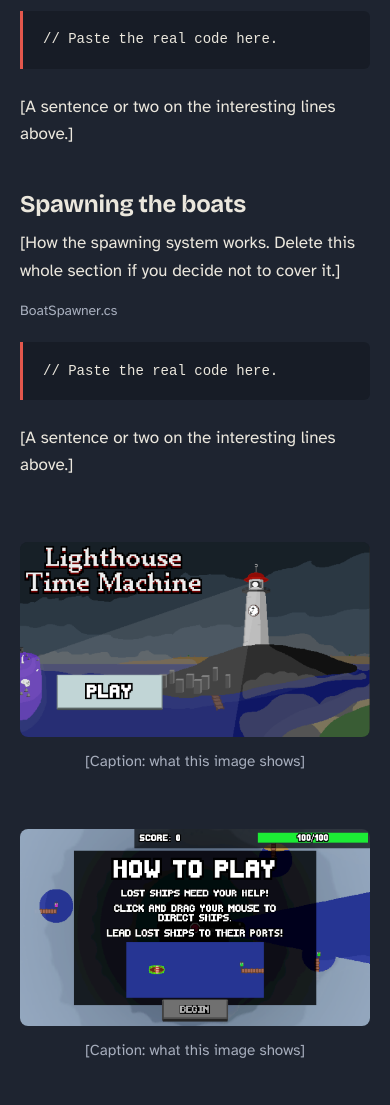
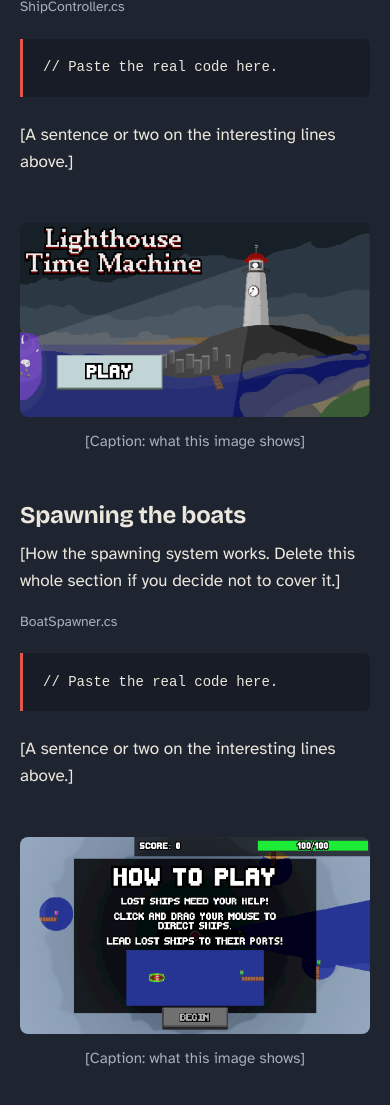
Before and after one commit to AlexWeiswasser/AlexWeiswasser.github.io, a plain HTML site: page lighthouse.html in a window 390 px wide. Shown: the part 865-1970 px from the top of the page. Drawn offline with nearby package versions, Linux system fonts and the light colour scheme.

Commit message:
Updating how images are shown.

```diff
--- a/lighthouse.html
+++ b/lighthouse.html
@@ -20,6 +20,7 @@
   - To add a paragraph, copy a whole <p> ... </p> block and paste it underneath.
   - Code goes between the two "script" lines in each CODE block. Paste it exactly
     as it is in Unity; you don't need to change any < or > characters.
+  - Each section has its own image, at the bottom of that section's block.
   - To delete a section, remove everything from its banner down to the next banner.
 -->
 
@@ -45,8 +46,6 @@
 </header>
 
 <main class="detail">
-<div class="writeup">
-
   <!-- ==============================================================
        PREFACE: your short intro to the project
        ============================================================== -->
@@ -57,6 +56,8 @@
   <!-- ==============================================================
        SECTION 1: The pivot
        ============================================================== -->
+  <section class="part">
+  <div class="part-text">
 
     <!-- Heading -->
     <h2>The pivot</h2>
@@ -66,9 +67,14 @@
       [The big section. What the first idea was, why it was not working four hours in, how the team decided to drop it, and why the second idea was better scoped. Use as many paragraphs as you need.]
     </p>
 
+  </div>
+  </section>
+
   <!-- ==============================================================
        SECTION 2: Mouse-drag controls
        ============================================================== -->
+  <section class="part">
+  <div class="part-text">
 
     <!-- Heading -->
     <h2>Mouse-drag controls</h2>
@@ -91,9 +97,25 @@
       [A sentence or two on the interesting lines above.]
     </p>
 
+  </div>
+
+  <!-- THIS SECTION'S IMAGE: put the file in the media folder as lighthouse-1.png
+       (if it isn't a .png, change the ending in both places below) -->
+  <figure class="shot">
+    <div class="media" data-file="media/lighthouse-1.png">
+      <img src="media/lighthouse-1.png" alt="Lighthouse Time Machine screenshot 1" onerror="this.parentNode.classList.add('missing'); this.remove()">
+    </div>
+    <figcaption>
+      [Caption: what this image shows]
+    </figcaption>
+  </figure>
+  </section>
+
   <!-- ==============================================================
        SECTION 3: Spawning the boats
        ============================================================== -->
+  <section class="part">
+  <div class="part-text">
 
     <!-- Heading -->
     <h2>Spawning the boats</h2>
@@ -116,25 +138,9 @@
       [A sentence or two on the interesting lines above.]
     </p>
 
-</div>
+  </div>
 
-<!-- ==============================================================
-     IMAGES: two images on the right, each with a caption
-     ============================================================== -->
-<aside class="shots">
-
-  <!-- IMAGE 1: put the file in the media folder as lighthouse-1.png
-       (if it isn't a .png, change the ending in both places below) -->
-  <figure class="shot">
-    <div class="media" data-file="media/lighthouse-1.png">
-      <img src="media/lighthouse-1.png" alt="Lighthouse Time Machine screenshot 1" onerror="this.parentNode.classList.add('missing'); this.remove()">
-    </div>
-    <figcaption>
-      [Caption: what this image shows]
-    </figcaption>
-  </figure>
-
-  <!-- IMAGE 2: put the file in the media folder as lighthouse-2.png
+  <!-- THIS SECTION'S IMAGE: put the file in the media folder as lighthouse-2.png
        (if it isn't a .png, change the ending in both places below) -->
   <figure class="shot">
     <div class="media" data-file="media/lighthouse-2.png">
@@ -144,8 +150,7 @@
       [Caption: what this image shows]
     </figcaption>
   </figure>
-
-</aside>
+  </section>
 
 </main>
 
--- a/style.css
+++ b/style.css
@@ -287,12 +287,35 @@ pre {
   color: var(--muted);
 }
 
-/* Two images with captions, in the right column of a game page */
-.shots {
+/* ---------- Game page layout ---------- */
+body:has(> .detail) { padding: 0 var(--pad-x) var(--pad-y); }
+body:has(> .detail) .detail-top { padding: 1.5rem 0 0; }
+body:has(> .detail) .detail-title { padding: clamp(2rem, 5vw, 3.5rem) 0 0; max-width: 62rem; }
+body:has(> .detail) .detail { display: block; padding: clamp(2rem, 5vw, 3.5rem) 0 0; }
+
+/* The preface paragraph at the top of a game page */
+.detail .preface {
+  font-size: 1.15rem;
+  margin-bottom: 0;
+}
+
+/* One section: text and code on the left, that section's image on the right */
+.part {
   display: grid;
-  gap: 3.5rem; /* space between the two images */
+  grid-template-columns: minmax(0, 6fr) minmax(0, 5fr);
+  gap: clamp(2rem, 5vw, 4.5rem);
+  align-items: start;
+  margin-top: clamp(3rem, 6vw, 4.5rem);
 }
-.shot { margin: 0; }
+.part-text h2 { margin-top: 0; }
+
+/* The image lines up with its section's heading and stays in view
+   while a long code sample scrolls past */
+.shot {
+  margin: 0;
+  position: sticky;
+  top: 1.5rem;
+}
 .shot figcaption {
   text-align: center;
   margin-top: 0.75rem;
@@ -300,44 +323,16 @@ pre {
   color: var(--muted);
 }
 /* Game page images keep their own shape (no cropping) */
-.shots .media { aspect-ratio: auto; }
-.shots .media.missing { aspect-ratio: 16 / 9; }
-.shots .media img { height: auto; object-fit: contain; }
-
-/* The preface paragraph at the top of a game page */
-.detail .preface {
-  font-size: 1.15rem;
-  margin-bottom: 2.5rem;
-}
-
-/* Game page layout: the screenshot column starts level with the title,
-   so the top right of the page is filled. */
-body:has(> .detail) {
-  display: grid;
-  grid-template-columns: minmax(0, 6fr) minmax(0, 5fr);
-  grid-template-rows: auto auto 1fr;
-  column-gap: clamp(2rem, 5vw, 4.5rem);
-  align-items: start;
-  padding: 0 var(--pad-x) var(--pad-y);
-}
-body:has(> .detail) .detail-top { grid-column: 1 / -1; padding: 1.5rem 0 0; }
-body:has(> .detail) .detail-title { grid-column: 1; padding: clamp(2rem, 5vw, 3.5rem) 0 0; }
-body:has(> .detail) .detail { display: contents; }
-body:has(> .detail) .writeup { grid-column: 1; padding-top: clamp(2rem, 5vw, 3.5rem); }
-body:has(> .detail) .shots {
-  grid-column: 2;
-  grid-row: 2 / span 2;
-  margin-top: clamp(2rem, 5vw, 3.5rem);
-}
+.shot .media { aspect-ratio: auto; }
+.shot .media.missing { aspect-ratio: 16 / 9; }
+.shot .media img { height: auto; object-fit: contain; }
 
 /* ---------- Phones and narrow windows ---------- */
 @media (max-width: 820px) {
-  .intro, .game, .detail { grid-template-columns: minmax(0, 1fr); }
+  .intro, .game, .part { grid-template-columns: minmax(0, 1fr); }
   .studio { align-items: flex-start; text-align: left; }
   .game .media { order: -1; } /* GIF above the text on small screens */
-  body:has(> .detail) { grid-template-columns: minmax(0, 1fr); }
-  body:has(> .detail) .shots { grid-column: 1; grid-row: auto; }
-  body:has(> .detail) .writeup { padding-bottom: 1rem; }
+  .shot { position: static; }
 }
 
 @media (prefers-reduced-motion: reduce) {
```
Also changed, not shown: fish-party.html (+23 -23 lines), little-cowboy.html (+22 -22 lines), mage.html (+22 -22 lines), perfect-princess-plan.html (+22 -22 lines).
